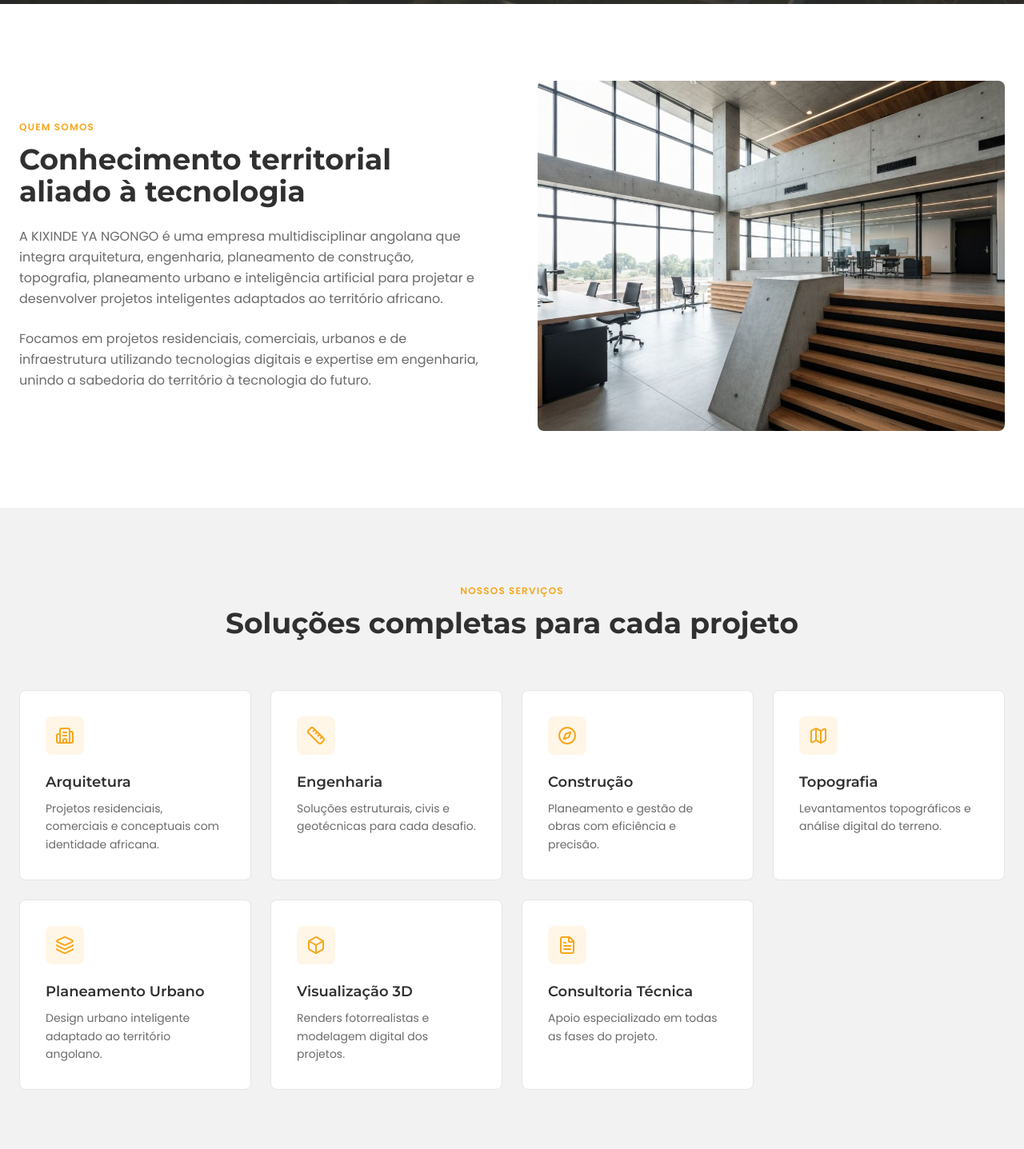
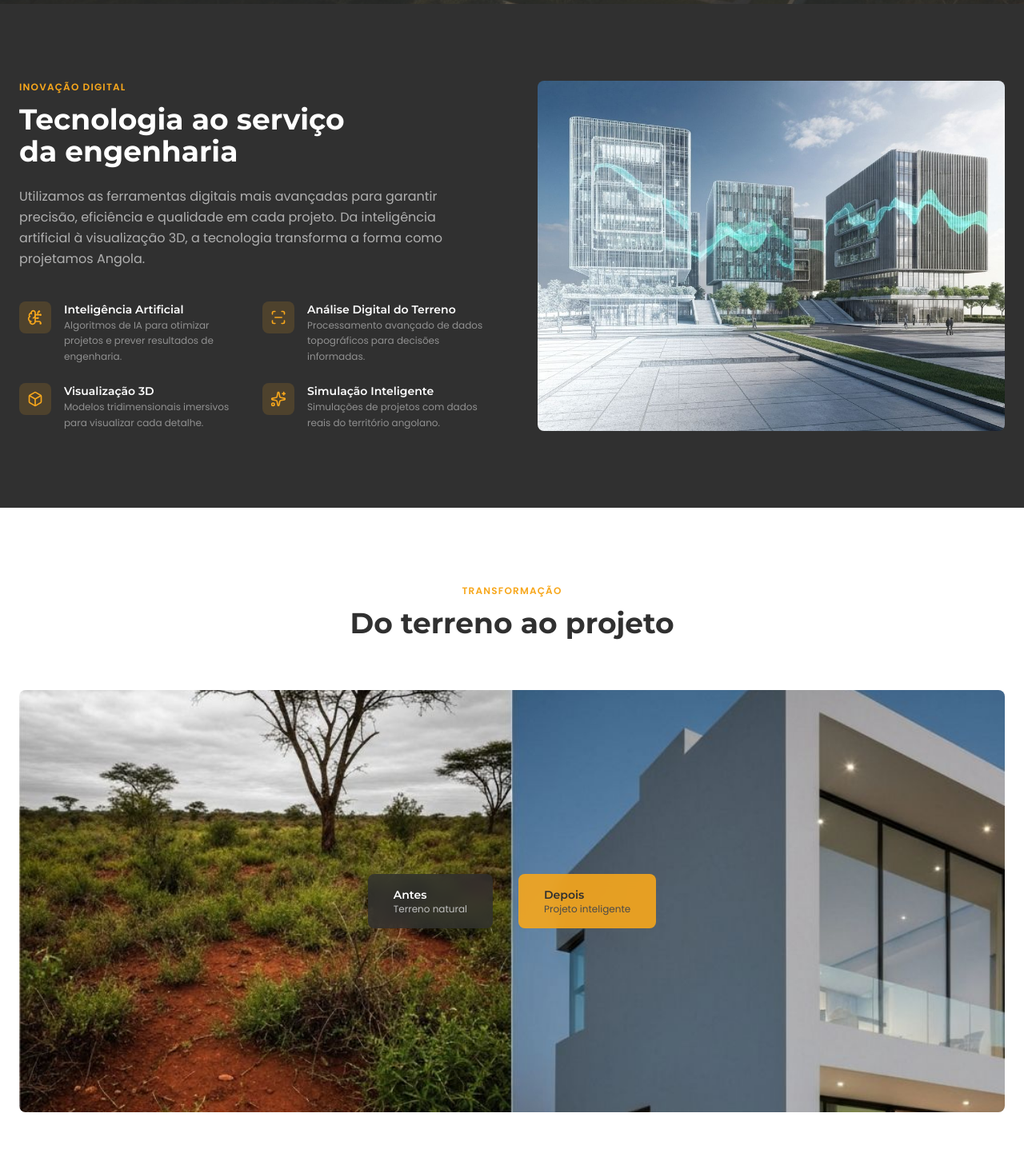
Before and after one commit to stalinesatola/v0-kixinde-ya-ngongo-website, a Next.js app: page / in a window 1280 px wide. Shown: the part 793-2230 px from the top of the page at 80% size. Built offline with nearby package versions, Linux system fonts and the light colour scheme.

Commit message:
feat: remove "Quem Somos" and "Nossos Serviços" sections
Clean up homepage, retain essential sections.

Co-authored-by: Staline Satola <18419949+stalinesatola@users.noreply.github.com>

```diff
--- a/app/page.tsx
+++ b/app/page.tsx
@@ -1,17 +1,7 @@
 import Image from "next/image"
 import Link from "next/link"
-import { ArrowRight, Building2, Compass, Cpu, Ruler, Map, Box, FileText, BrainCircuit, Layers, ScanLine, Sparkles } from "lucide-react"
+import { ArrowRight, Building2, Compass, Cpu, BrainCircuit, Sparkles, ScanLine, Box } from "lucide-react"
 import { Button } from "@/components/ui/button"
-
-const services = [
-  { icon: Building2, title: "Arquitetura", desc: "Projetos residenciais, comerciais e conceptuais com identidade africana." },
-  { icon: Ruler, title: "Engenharia", desc: "Soluções estruturais, civis e geotécnicas para cada desafio." },
-  { icon: Compass, title: "Construção", desc: "Planeamento e gestão de obras com eficiência e precisão." },
-  { icon: Map, title: "Topografia", desc: "Levantamentos topográficos e análise digital do terreno." },
-  { icon: Layers, title: "Planeamento Urbano", desc: "Design urbano inteligente adaptado ao território angolano." },
-  { icon: Box, title: "Visualização 3D", desc: "Renders fotorrealistas e modelagem digital dos projetos." },
-  { icon: FileText, title: "Consultoria Técnica", desc: "Apoio especializado em todas as fases do projeto." },
-]
 
 const innovations = [
   { icon: BrainCircuit, title: "Inteligência Artificial", desc: "Algoritmos de IA para otimizar projetos e prever resultados de engenharia." },
@@ -63,60 +53,6 @@ export default function HomePage() {
                 </a>
               </Button>
             </div>
-          </div>
-        </div>
-      </section>
-
-      {/* Company Overview */}
-      <section className="py-24 bg-background">
-        <div className="mx-auto max-w-7xl px-6">
-          <div className="grid grid-cols-1 lg:grid-cols-2 gap-16 items-center">
-            <div>
-              <p className="mb-3 text-xs font-semibold uppercase tracking-widest text-accent font-sans">Quem Somos</p>
-              <h2 className="mb-6 text-3xl font-bold text-foreground md:text-4xl font-serif text-balance">
-                Conhecimento territorial aliado à tecnologia
-              </h2>
-              <p className="mb-6 text-base leading-relaxed text-muted-foreground font-sans">
-                A KIXINDE YA NGONGO é uma empresa multidisciplinar angolana que integra arquitetura, engenharia, planeamento de construção, topografia, planeamento urbano e inteligência artificial para projetar e desenvolver projetos inteligentes adaptados ao território africano.
-              </p>
-              <p className="text-base leading-relaxed text-muted-foreground font-sans">
-                Focamos em projetos residenciais, comerciais, urbanos e de infraestrutura utilizando tecnologias digitais e expertise em engenharia, unindo a sabedoria do território à tecnologia do futuro.
-              </p>
-            </div>
-            <div className="relative aspect-[4/3] rounded-lg overflow-hidden">
-              <Image
-                src="/images/company.jpg"
-                alt="Escritório moderno da KIXINDE YA NGONGO"
-                fill
-                className="object-cover"
-              />
-            </div>
-          </div>
-        </div>
-      </section>
-
-      {/* Services */}
-      <section className="py-24 bg-secondary">
-        <div className="mx-auto max-w-7xl px-6">
-          <div className="mb-16 text-center">
-            <p className="mb-3 text-xs font-semibold uppercase tracking-widest text-accent font-sans">Nossos Serviços</p>
-            <h2 className="text-3xl font-bold text-foreground md:text-4xl font-serif text-balance">
-              Soluções completas para cada projeto
-            </h2>
-          </div>
-          <div className="grid grid-cols-1 sm:grid-cols-2 lg:grid-cols-4 gap-6">
-            {services.map((service, i) => (
-              <div
-                key={i}
-                className="group rounded-lg border border-border bg-background p-8 hover:border-accent/40 hover:shadow-lg transition-all"
-              >
-                <div className="mb-5 flex h-12 w-12 items-center justify-center rounded-lg bg-accent/10">
-                  <service.icon className="h-6 w-6 text-accent" />
-                </div>
-                <h3 className="mb-2 text-lg font-semibold text-foreground font-serif">{service.title}</h3>
-                <p className="text-sm leading-relaxed text-muted-foreground font-sans">{service.desc}</p>
-              </div>
-            ))}
           </div>
         </div>
       </section>
```
